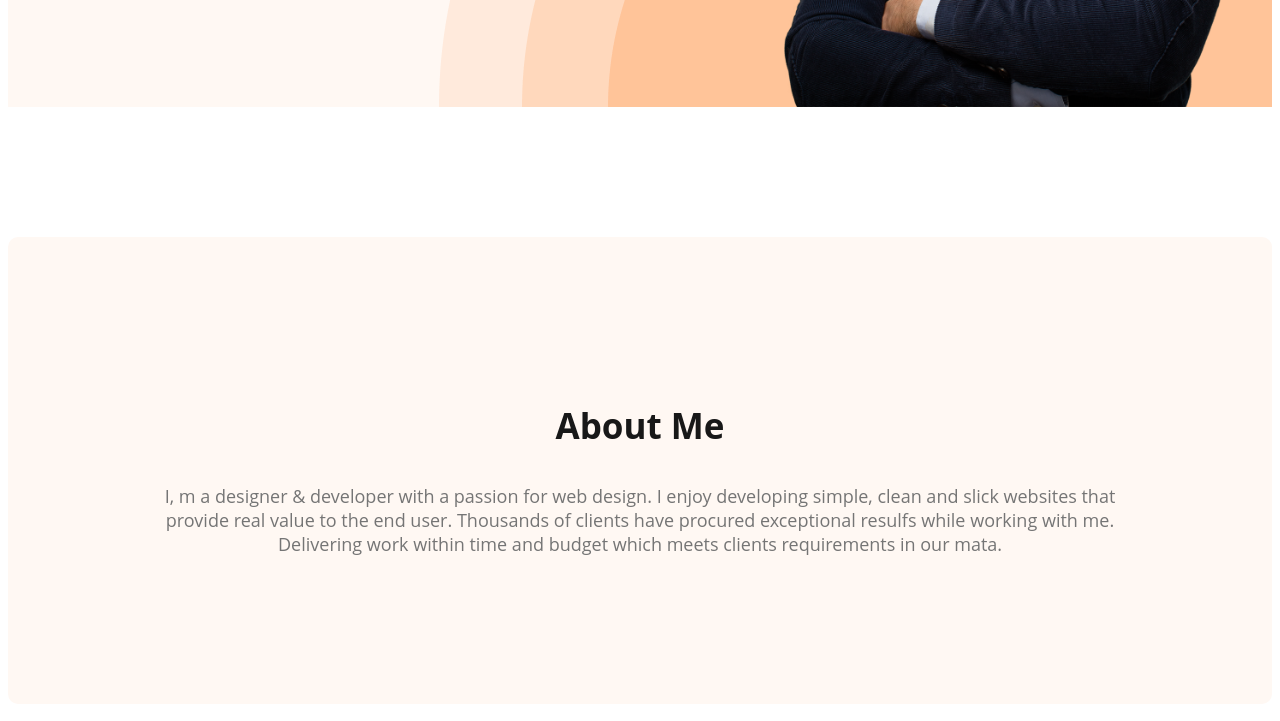
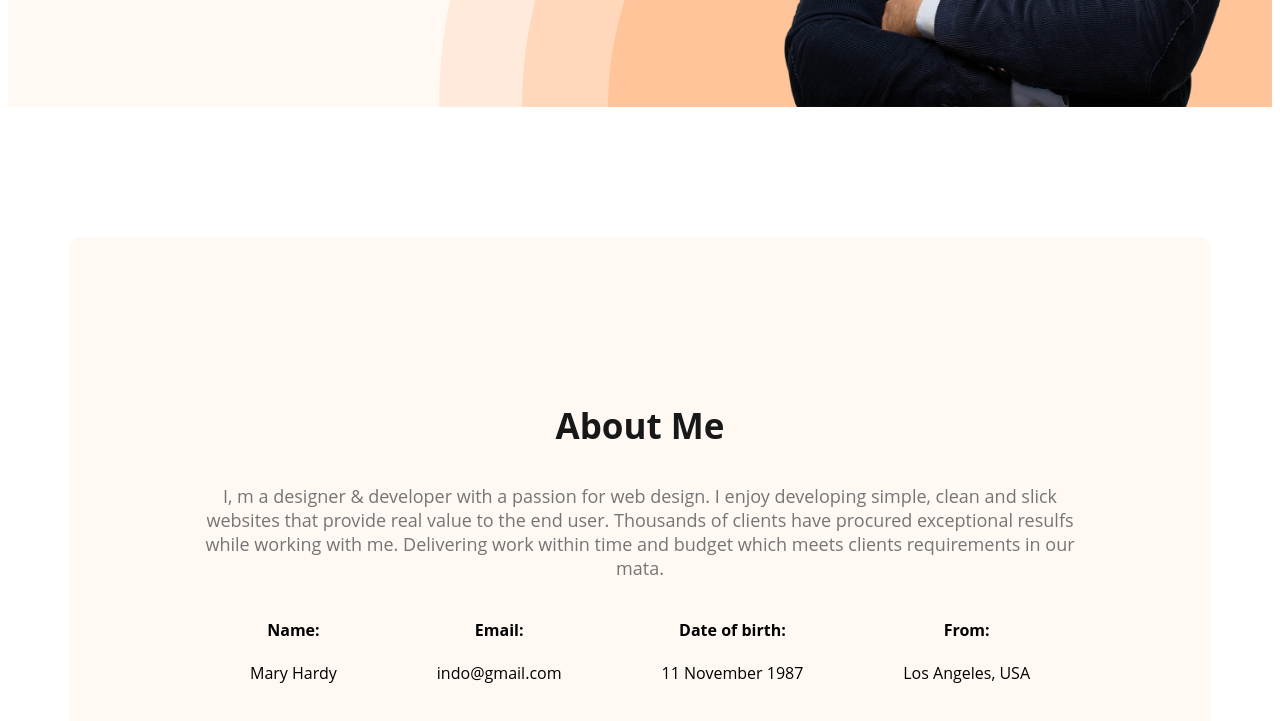
Before and after one commit to HablutogreatSamiya/Web-Developer-Portfolio, a plain HTML site: page index.html in a window 1280 px wide. Shown: the part 661-1382 px from the top of the page. Drawn offline with nearby package versions, Linux system fonts and the light colour scheme.

Commit message:
added about information

```diff
--- a/index.html
+++ b/index.html
@@ -38,6 +38,26 @@
 <p class="section-description">
 I, m a designer & developer with a passion for web design. I enjoy developing simple, clean and slick websites that provide real value to the end user. Thousands of clients have procured exceptional resulfs while working with me. Delivering work within time and budget which meets clients requirements in our mata.
      </p>
+    <div class="about-info-container">
+        <div class="about-info">
+            <h4 class="info-title">Name:</h4>
+            <p class="info-description">Mary Hardy</p>
+        </div>
+        <div class="about-info">
+            <h4 class="info-title">Email:</h4>
+            <p class="info-description">indo@gmail.com</p>
+        </div>
+        <div class="about-info">
+            <h4 class="info-title">Date of birth:</h4>
+            <p class="info-description">11 November 1987</p>
+        </div>
+        <div class="about-info">
+            <h4 class="info-title">From:</h4>
+            <p class="info-description">Los Angeles, USA</p>
+        </div>
+
+    </div>
+
 </section>
     </main>
     <footer>
--- a/styles/portfolio.css
+++ b/styles/portfolio.css
@@ -97,7 +97,10 @@ nav a{
     margin-bottom: 20px;
 }
 /* main section styles */
-
+main{
+    max-width: 1140px;
+    margin: 0 auto;
+}
 /* about section styles */
 .about{
     padding: 130px;
@@ -105,3 +108,11 @@ nav a{
     background: #FFF8F3;
     margin: 130px 0;
 }
+
+.about-info-container{
+    display: flex;
+    justify-content: space-around;
+}
+.about-info{
+    text-align: center;
+}
```
